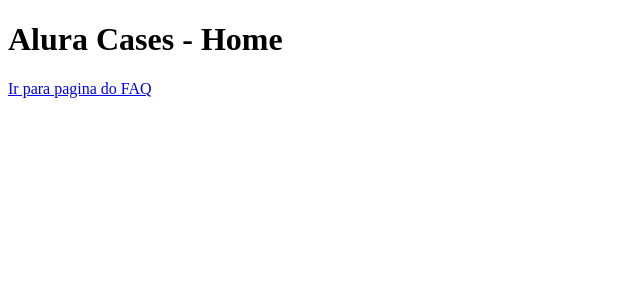
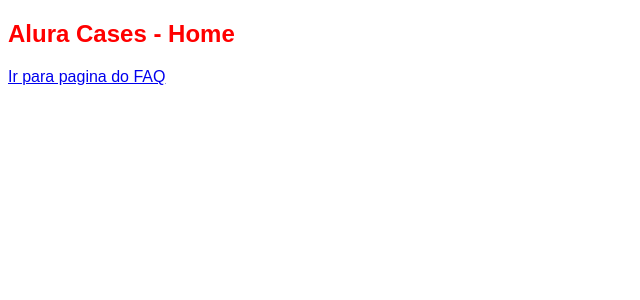
Before and after one commit to AndersonTaborga/AluraCases, a Next.js app: page / in a window 1280 px wide. Shown: the top 300 px of the page, without its empty margins (0-640 px from the left). Built offline with nearby package versions, Linux system fonts and the light colour scheme.

Commit message:
Incluindo sistemas de estilo por componente

```diff
--- a/package.json
+++ b/package.json
@@ -6,6 +6,9 @@
   "author": "Anderson Taborga <anderson.taborga@gmail.com>",
   "license": "MIT",
   "dependencies": {
+    "@fortawesome/fontawesome-svg-core": "^6.1.1",
+    "@fortawesome/free-solid-svg-icons": "^6.1.1",
+    "@fortawesome/react-fontawesome": "^0.1.18",
     "next": "^12.1.6",
     "react": "^18.1.0",
     "react-dom": "^18.1.0"
@@ -13,7 +16,6 @@
   "scripts": {
     "dev": "next dev",
     "build": "next build",
-    "export": "next build && next export",
     "start": "next start",
     "lint": "next lint"
   }
--- /dev/null
+++ b/pages/_app.js
@@ -0,0 +1,15 @@
+//import App from 'next/app'
+
+import GlobalStyle from "../src/theme/GlobalStyle";
+
+function MyApp({ Component, pageProps }) {
+ return (
+    <>
+        <GlobalStyle/>
+        <Component {...pageProps} />
+    </>
+
+    )
+}
+
+export default  MyApp
--- a/pages/index.js
+++ b/pages/index.js
@@ -1,11 +1,30 @@
+import React from 'react';
 import Link from '../src/components/Link';
 
 
 
-export default function HomePage(){
+function Title({ children, as }) {
+    const Tag = as;
+    return (
+        <React.Fragment>
+            <Tag>
+                {children}
+            </Tag>
+            <style jsx>
+                {`
+                ${Tag}{
+                    color: red;
+
+                }
+            `}</style>
+        </React.Fragment>
+    );
+}
+
+export default function HomePage() {
     return (
         <div>
-            <h1>Alura Cases - Home</h1>
+            <Title as="h2">Alura Cases - Home</Title>
             <Link href="/faq">
                 Ir para pagina do FAQ
             </Link>
--- /dev/null
+++ b/src/theme/GlobalStyle.js
@@ -0,0 +1,9 @@
+export default function GlobalStyle() {
+    return (
+        <style global jsx>{`
+            body {
+                font-family: sans-serif;
+            }
+        `}</style>
+    );
+}
```
Also changed, not shown: 1 other file (tests, documents, lock files or other folders).
